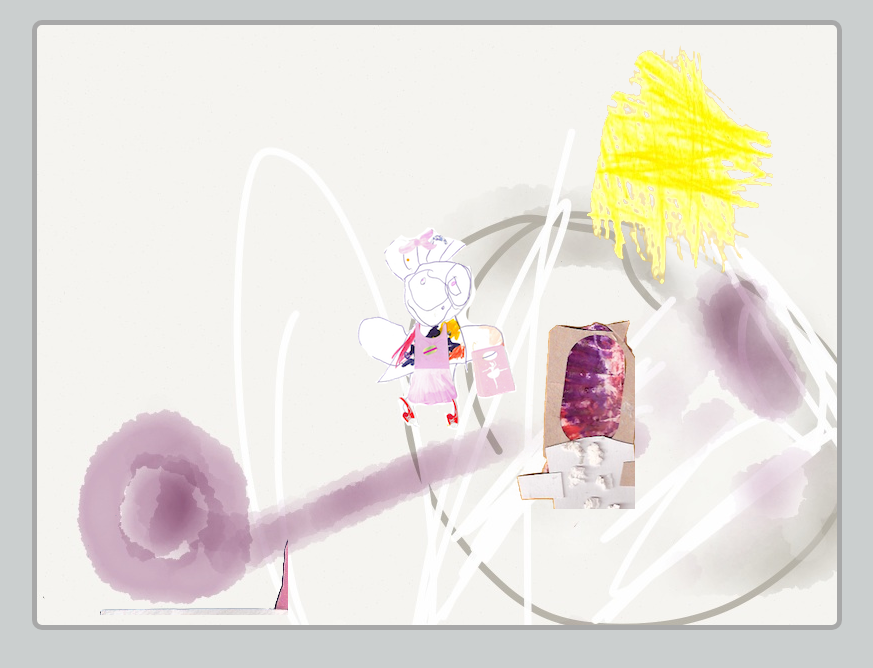
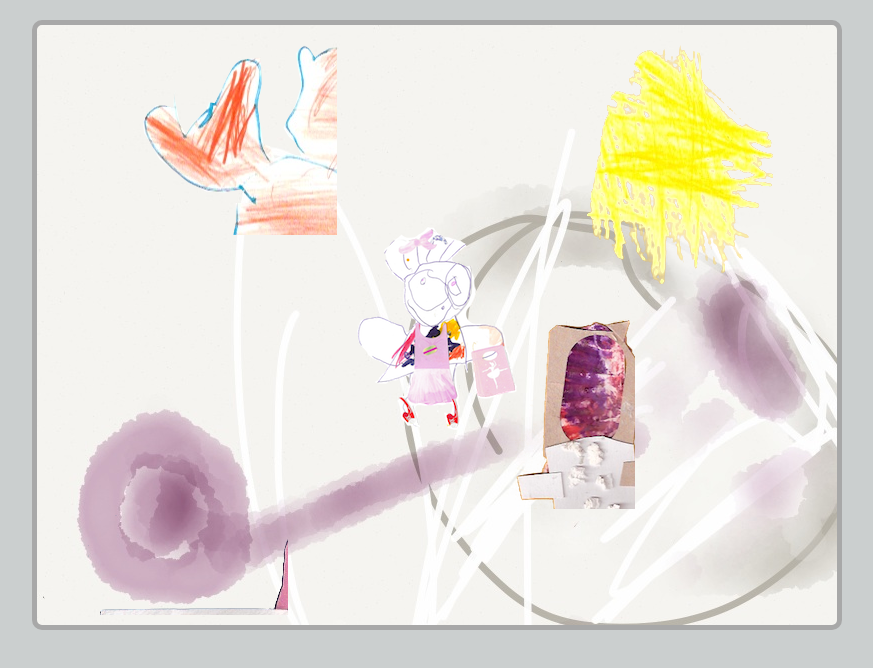
Before and after one commit to raimohanska/keijupeli, a plain HTML site: page public/index.html in a window 1280 px wide. Shown: the whole page, without its empty margins (203-1076 px from the left). Drawn offline with Linux system fonts and the light colour scheme.

Commit message:
add bird

```diff
--- a/public/css/keiju.css
+++ b/public/css/keiju.css
@@ -53,6 +53,17 @@ h1 {
   position: absolute;
   display: block;
 }
+#bird {
+  background-image: url('../images/lintu.png');
+  background-repeat:no-repeat;
+  position: absolute;
+  display: block;
+  left: 100px;
+  top: 10px;
+  width: 200px;
+  background-size: 200;
+  height: 200px;
+}
 #elephant {
   background-image: url('../images/norsu1.png');
   background-repeat:no-repeat;
--- a/public/index.html
+++ b/public/index.html
@@ -14,6 +14,7 @@
       <span id="spaceman"></span>
       <span id="fairy"></span>
       <span id="elephant"></span>
+      <span id="bird"></span>
       <div id="instructions"></div>
     </div>
   </body>
```
Also changed, not shown: public/images/lintu.png (added).
